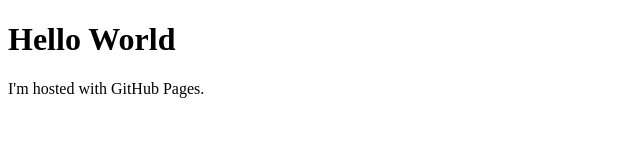
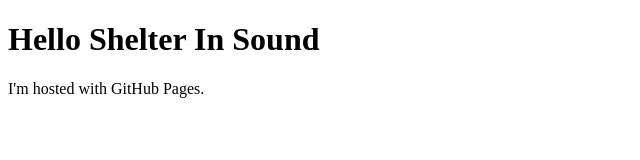
Before and after one commit to shelterinsound/shelterinsound.github.io, a plain HTML site: page index.html in a window 1280 px wide. Shown: the whole page, without its empty margins (0-640 px from the left). Drawn offline with Linux system fonts and the light colour scheme.

Commit message:
Test commit

```diff
--- a/index.html
+++ b/index.html
@@ -1,7 +1,7 @@
 <!DOCTYPE html>
 <html>
 <body>
-<h1>Hello World</h1>
+<h1>Hello Shelter In Sound</h1>
 <p>I'm hosted with GitHub Pages.</p>
 </body>
 </html>
```
